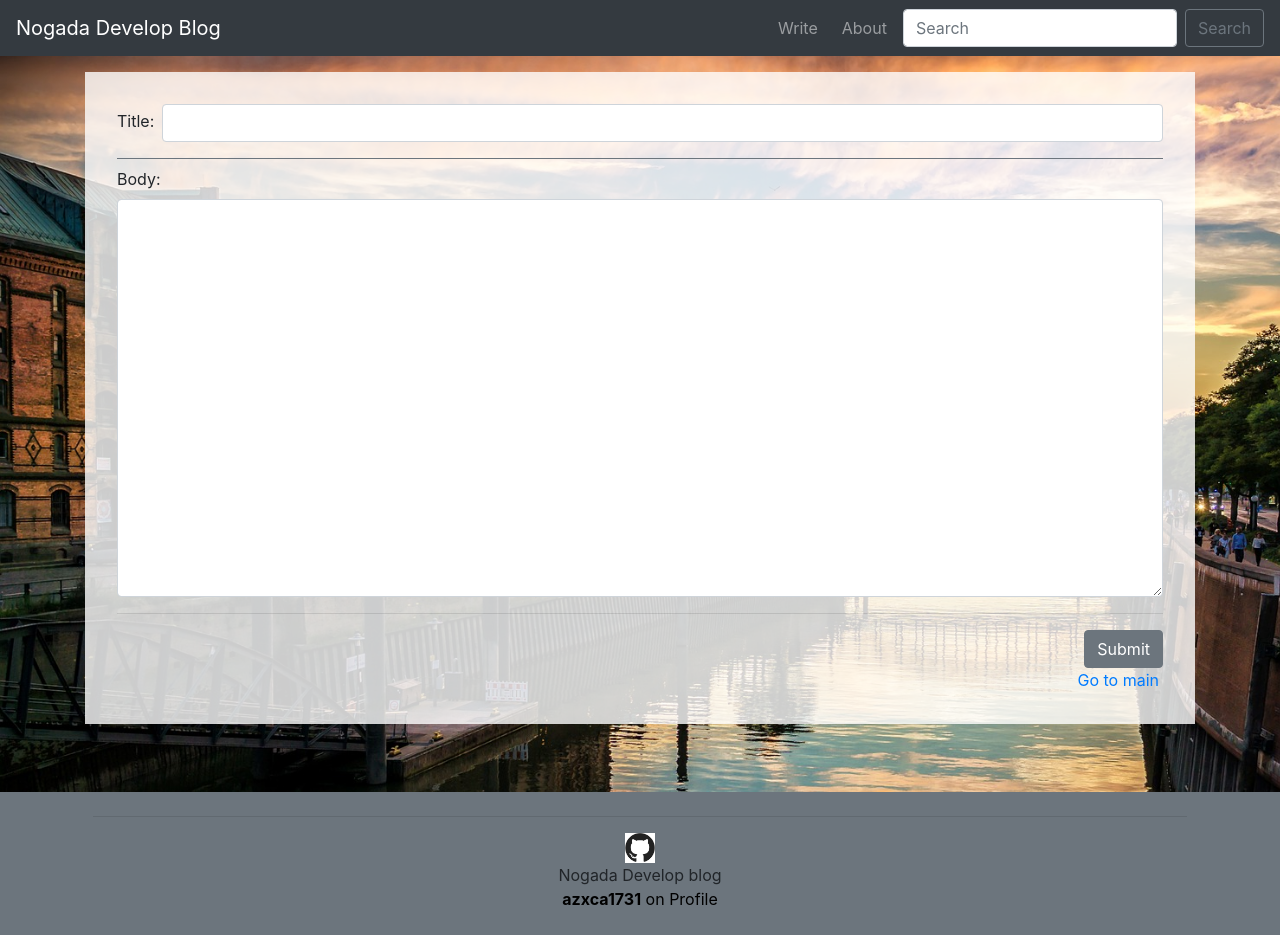
After one commit to azxca1731/mutsa_assignment2, a Django app: page /write in a window 1280 px wide. The commit adds this page. Run offline with Django 3.2, Linux system fonts and the light colour scheme; some libraries are stand-ins or nearby versions.

Commit message:
글쓰기 기능 추가

```diff
--- /dev/null
+++ b/blog/static/css/write.css
@@ -0,0 +1,18 @@
+.post {
+    background-color: rgba( 255, 255, 255, 0.8 );
+    min-height: 70vh;
+    padding: 2rem;
+}
+
+    .post-head {
+        border-bottom: 1px solid #6c757d;
+    }
+
+    .post-body{
+        min-height: 50vh;
+    }
+
+    .post-label {
+        position: relative;
+        top: 5px;
+    }
--- a/blog/templates/base.html
+++ b/blog/templates/base.html
@@ -22,6 +22,11 @@
 
     <div class="collapse navbar-collapse" id="navbarTogglerDemo03">
         <ul class="navbar-nav ml-auto mr-2 mt-2 mt-lg-0">
+            <li class="nav-item ml-auto">
+                <a class="nav-link" href="{% url 'write' %}">Write</a>
+            </li>
+        </ul>
+        <ul class="navbar-nav mr-2 mt-2 mt-lg-0">
             <li class="nav-item ml-auto">
                 <a class="nav-link" href="#">About</a>
             </li>
--- /dev/null
+++ b/blog/templates/write.html
@@ -0,0 +1,33 @@
+{% extends './base.html' %}
+
+{% block import %}
+    <link rel="stylesheet" href='/static/css/write.css'></link>
+    <script src='/static/js/detail.js'></script>
+{% endblock %}
+
+{% block content %}
+    <div class="container">
+        <div class="post">
+            <form action="{% url 'create' %}" method="POST">{% csrf_token %}
+            <div class="post-head">
+                <div class="form-group d-flex">
+                    <label for="title" class="pr-2 post-label">Title:</label>
+                    <input class="input form-control" type="text" id="title" name="title"/>
+                </div>
+            </div>
+            <div class="post-body">
+                <div class="form-group mt-2">
+                    <label for="body">Body:</label>
+                    <textarea class="form-control" rows="16" type="text" id="body" name="body"></textarea>
+                </div>
+            </div>
+             <hr />
+            <div class="post-footer text-right">
+                <input class="btn btn-secondary" type="submit" value="Submit">
+                <br />
+                <a href="/" class="pr-1">Go to main</a>
+            </div>
+            </form>
+        </div>
+    </div>
+{% endblock %}
--- a/blog/views.py
+++ b/blog/views.py
@@ -1,11 +1,28 @@
-from django.shortcuts import render, get_object_or_404
+from django.shortcuts import render, get_object_or_404, redirect
+from django.utils import timezone
 from .models import Blog
 
 # Create your views here.
+
+
 def home(request):
     blogs = Blog.objects
     return render(request, 'home.html', {'blogs': blogs})
 
-def detail(request,blog_id):
-    blog_detail = get_object_or_404(Blog, pk = blog_id)
+
+def detail(request, blog_id):
+    blog_detail = get_object_or_404(Blog, pk=blog_id)
     return render(request, 'detail.html', {'blog': blog_detail})
+
+
+def write(request):
+    return render(request, 'write.html')
+
+
+def create(request):
+    blog = Blog()
+    blog.title = request.POST['title']
+    blog.body = request.POST['body']
+    blog.pup_date = timezone.datetime.now()
+    blog.save()
+    return redirect('/blog/'+str(blog.id))
--- a/secondproject/urls.py
+++ b/secondproject/urls.py
@@ -22,4 +22,6 @@ urlpatterns = [
     path('admin/', admin.site.urls),
     path('', blog.views.home, name="home"),
     path('blog/<int:blog_id>', blog.views.detail, name="detail"),
+    path('write', blog.views.write, name="write"),
+    path('blog/create', blog.views.create, name="create")
 ]
```
Also changed, not shown: db.sqlite3.
